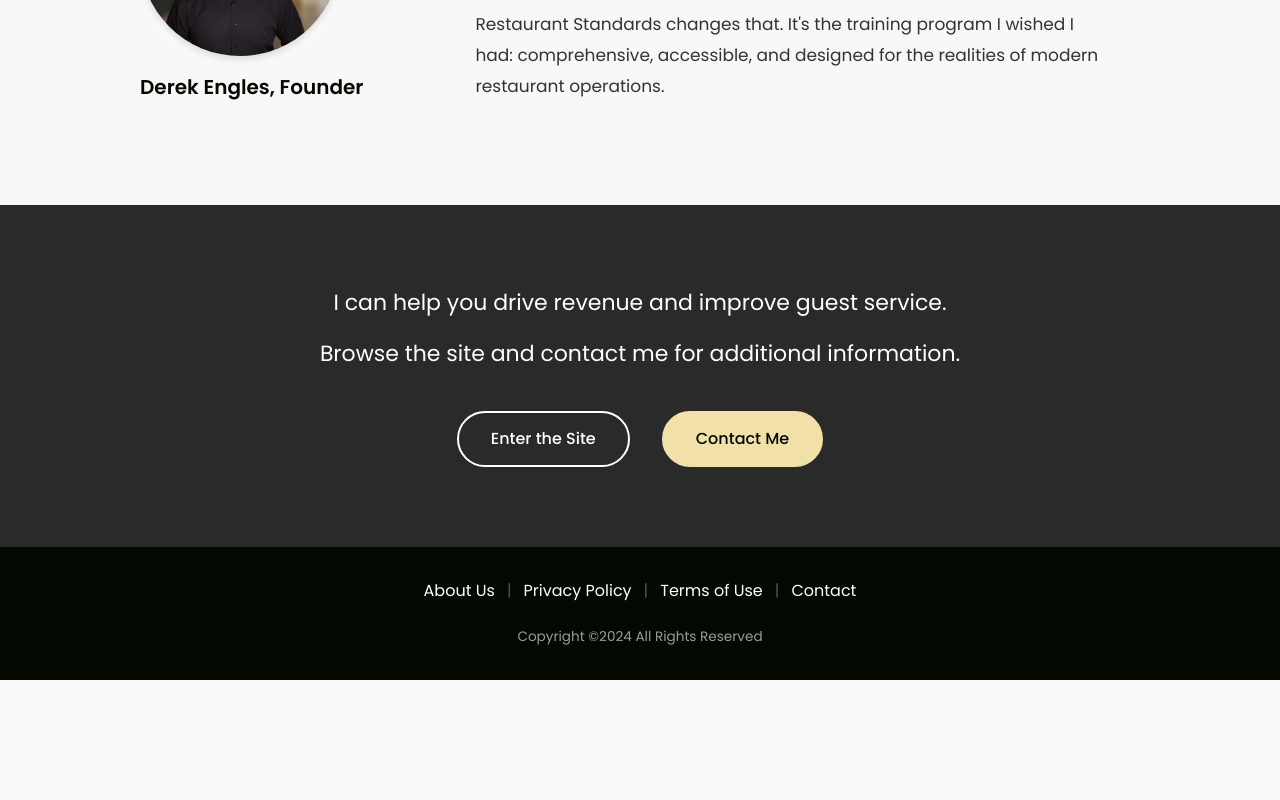
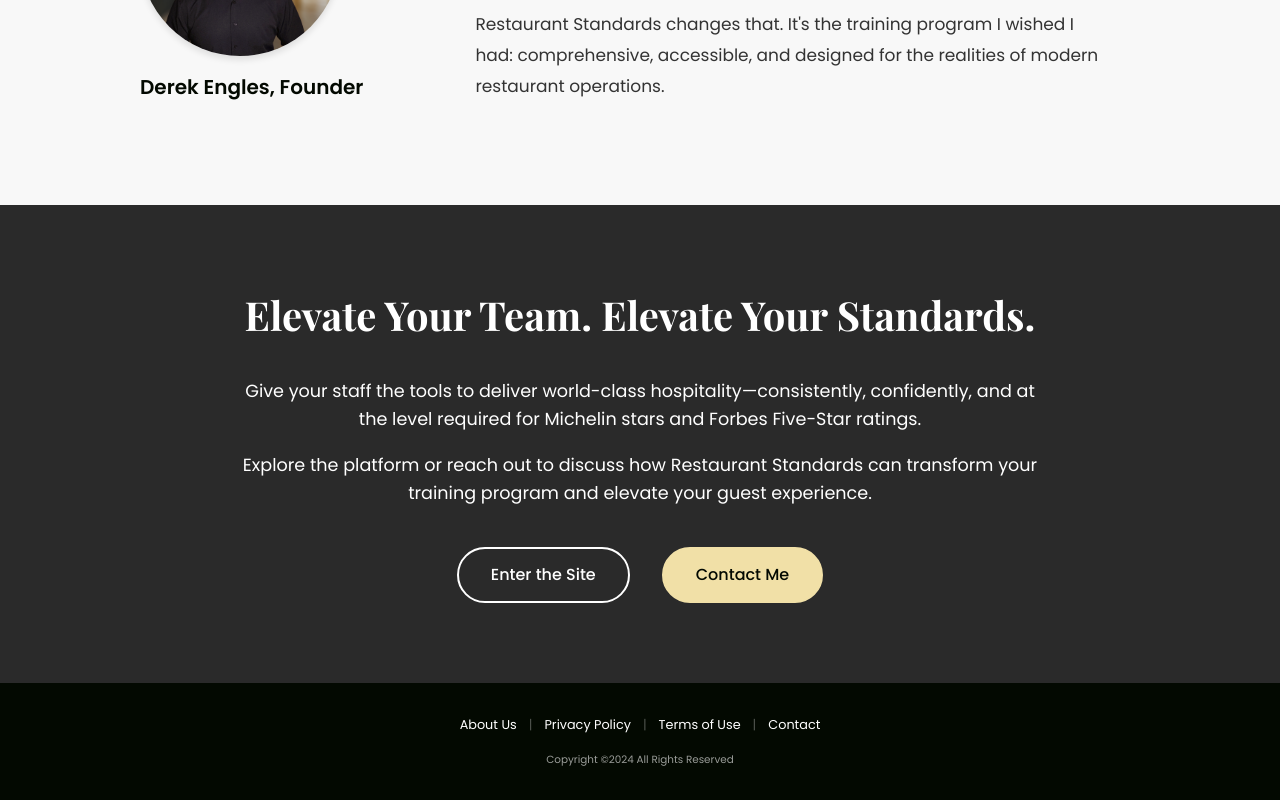
Before and after one commit to Dereks-Projects/restaurant-service-standards, a React (Vite) app: page / in a window 1280 px wide. Shown: the part 2439-3239 px from the top of the page. Before the commit the page ends 3119 px from the top, so only its background shows below. Built offline with nearby package versions, Linux system fonts and the light colour scheme.

Commit message:
new cta and new spacing

```diff
--- a/index.html
+++ b/index.html
@@ -4,14 +4,24 @@
     <meta charset="UTF-8" />
     <meta name="viewport" content="width=device-width, initial-scale=1.0" />
 
+    <!-- Primary Meta Tags -->
     <title>Restaurant Standards - Professional Hospitality Training Platform</title>
     <meta name="description" content="A training platform for hospitality professionals to master reservation handling, guest arrival, dinner service, and more — with video, training tips, and quizzes." />
-    <meta name="keywords" content="restaurant training, hospitality education, server training, reservation handling, guest service, restaurant standards, hospitality excellence" />
+    <meta name="keywords" content="restaurant training, hospitality education, server training, reservation handling, guest service, restaurant standards, hospitality excellence, fine dining training, restaurant service standards, hospitality staff training" />
     <meta name="author" content="Derek Engles" />
-    <meta name="robots" content="index, follow" />
+    <meta name="robots" content="index, follow, max-snippet:-1, max-image-preview:large, max-video-preview:-1" />
 
     <!-- Canonical URL -->
     <link rel="canonical" href="https://www.restaurantstandards.com/" />
+
+    <!-- Preconnect to external resources for faster loading -->
+    <link rel="preconnect" href="https://fonts.googleapis.com" />
+    <link rel="preconnect" href="https://fonts.gstatic.com" crossorigin />
+    <link rel="preconnect" href="https://player.vimeo.com" />
+
+    <!-- Preload critical assets -->
+    <link rel="preload" href="/rss-logo-new.svg" as="image" type="image/svg+xml" />
+    <link rel="preload" href="https://fonts.googleapis.com/css2?family=Poppins:wght@400;600;700&display=swap" as="style" />
 
     <!-- Favicon -->
     <link rel="icon" type="image/png" href="/rss-favicon.png" />
@@ -35,9 +45,79 @@
     <meta name="twitter:title" content="Restaurant Standards - Hospitality Training" />
     <meta name="twitter:description" content="Master reservation handling, guest arrival, dinner service with professional video training, tips, and quizzes." />
     <meta name="twitter:image" content="https://www.restaurantstandards.com/rss-social-card-new.png" />
+    <meta name="twitter:creator" content="@restaurantstandards" />
+
+    <!-- Additional SEO Meta Tags -->
+    <meta name="language" content="English" />
+    <meta name="revisit-after" content="7 days" />
+    <meta name="rating" content="General" />
+    <meta name="distribution" content="global" />
 
     <!-- Theme Color -->
-    <meta name="theme-color" content="#ffffff" />
+    <meta name="theme-color" content="#001f3f" />
+    <meta name="msapplication-TileColor" content="#001f3f" />
+
+    <!-- Structured Data (JSON-LD) for Rich Snippets -->
+    <script type="application/ld+json">
+    {
+      "@context": "https://schema.org",
+      "@type": "EducationalOrganization",
+      "name": "Restaurant Standards",
+      "description": "Professional hospitality training platform for restaurant professionals",
+      "url": "https://www.restaurantstandards.com",
+      "logo": "https://www.restaurantstandards.com/rss-logo-new.svg",
+      "contactPoint": {
+        "@type": "ContactPoint",
+        "contactType": "Customer Service",
+        "url": "https://www.restaurantstandards.com/about"
+      },
+      "sameAs": [
+        "https://www.amazon.com/dp/B0FNDMTK5F"
+      ],
+      "offer": {
+        "@type": "Offer",
+        "category": "Educational Course",
+        "description": "Comprehensive restaurant and hospitality training materials"
+      }
+    }
+    </script>
+
+    <!-- Website Schema -->
+    <script type="application/ld+json">
+    {
+      "@context": "https://schema.org",
+      "@type": "WebSite",
+      "name": "Restaurant Standards",
+      "url": "https://www.restaurantstandards.com",
+      "potentialAction": {
+        "@type": "SearchAction",
+        "target": "https://www.restaurantstandards.com/search?q={search_term_string}",
+        "query-input": "required name=search_term_string"
+      }
+    }
+    </script>
+
+    <!-- Course Schema -->
+    <script type="application/ld+json">
+    {
+      "@context": "https://schema.org",
+      "@type": "Course",
+      "name": "Restaurant Standards Training",
+      "description": "Master reservation handling, guest arrival, dinner service, food and beverage quality, and facility presentation through professional training videos and quizzes.",
+      "provider": {
+        "@type": "EducationalOrganization",
+        "name": "Restaurant Standards",
+        "url": "https://www.restaurantstandards.com"
+      },
+      "hasCourseInstance": [
+        {
+          "@type": "CourseInstance",
+          "courseMode": "online",
+          "courseWorkload": "PT10H"
+        }
+      ]
+    }
+    </script>
   </head>
 
   <body>
--- a/src/components/LandingFooter.css
+++ b/src/components/LandingFooter.css
@@ -65,8 +65,8 @@
 
   /* Larger font size on desktop */
   .landing-footer__nav {
-    font-size: 1rem;
-    margin-bottom: 1.5rem;
+    font-size: .8rem;
+    margin-bottom: 1.1rem;
   }
 
   /* Less padding on links since we have separators */
@@ -75,6 +75,6 @@
   }
 
   .landing-footer__copyright {
-    font-size: 0.85rem;
+    font-size: 0.65rem;
   }
 }
--- a/src/pages/LandingPage.jsx
+++ b/src/pages/LandingPage.jsx
@@ -253,18 +253,23 @@
       {/* ============================== */}
       <section className="landing-cta">
         <div className="landing-cta__container">
+          <h2 className="landing-cta__title">
+            Elevate Your Team. Elevate Your Standards.
+          </h2>
           <p className="landing-cta__text">
-            I can help you drive revenue and improve guest service.
+            Give your staff the tools to deliver world-class hospitality—consistently,
+            confidently, and at the level required for Michelin stars and Forbes Five-Star ratings.
           </p>
           <p className="landing-cta__text">
-            Browse the site and contact me for additional information.
+            Explore the platform or reach out to discuss how Restaurant Standards can
+            transform your training program and elevate your guest experience.
           </p>
 
           <div className="landing-cta__buttons">
             <Link to="/training" className="landing-button landing-button--outline-light">
               Enter the Site
             </Link>
-            <a href="mailto:contact@restaurantstandards.com" className="landing-button landing-button--solid-light">
+            <a href="mailto:derekengles@gmail.com" className="landing-button landing-button--solid-light">
               Contact Me
             </a>
           </div>
--- a/src/pages/ResourcesTrainingPage.jsx
+++ b/src/pages/ResourcesTrainingPage.jsx
@@ -25,7 +25,7 @@
       <Header subtitle="Training Resources" />
 
       <main className="overview-page__content">
-        <div className="overview-page__title">Training</div>
+        <div className="overview-page__title">Staff Development</div>
         <div className="overview-page__divider"></div>
 
         <p className="overview-page__intro">
@@ -80,7 +80,7 @@
         <div className="overview-page__section">
           <div className="overview-page__section-title">Introduction to Wine</div>
           <p className="overview-page__section-text">
-            A deep dive into the world of wine for the hospitality professional.
+            A deep dive into the world of wine for the hospitality professional. This is a comprehensive look at wine regions, varietals, key producers, and service standards.
           </p>
           <a href="/training/intro-wine.pdf" target="_blank" rel="noopener noreferrer">
             Download Booklet
@@ -91,7 +91,7 @@
         <div className="overview-page__section">
           <div className="overview-page__section-title">More Educational Material</div>
           <p className="overview-page__section-text">
-            Here is a collection of articles and educational pieces pertinent to guest service excellence.
+            Here is a collection of articles and educational pieces pertaining to the restaurant and hotel awards systems that are popular in today's hospitality industry.
           </p>
           <a href="/training/michelin-guide.pdf" target="_blank" rel="noopener noreferrer">
             The Michelin Guide
--- a/src/styles/LandingPage.css
+++ b/src/styles/LandingPage.css
@@ -64,14 +64,14 @@
     display: flex;
     flex-direction: column;
     align-items: center;
-    gap: 2rem;
+    gap: 1.8rem;
   }
 
   .mobile-menu-nav a {
     color: white;
     text-decoration: none;
     font-family: 'Poppins', sans-serif;
-    font-size: 1.5rem;
+    font-size: 1.7rem;
     font-weight: 400;
   }
 
@@ -80,7 +80,7 @@
     bottom: 3rem;
     display: flex;
     gap: 2rem;
-    padding-bottom: 5rem;
+    padding-bottom: 7rem;
   }
 
   .mobile-menu-social img {
@@ -104,19 +104,19 @@
     display: flex;
     flex-direction: column;
     gap: 4px;
-    width: 24px;
+    width: 20px;
   }
 
   .mobile-hamburger span {
     display: block;
-    width: 24px;
+    width: 20px;
     height: 2px;
     background: white;
   }
 
   .mobile-title {
     font-family: 'Playfair Display', serif;
-    font-weight: 300;
+    font-weight: 500;
     color: white;
     font-size: 1.5rem;
     line-height: 1.1;
@@ -488,8 +488,17 @@
     margin: 0 auto;
   }
 
+  .landing-cta__title {
+  font-family: 'Playfair Display', serif;
+  font-size: 2rem;
+  font-weight: 700;
+  color: #ffffff;
+  margin-bottom: 1.5rem;
+  line-height: 1.2;
+}
+
   .landing-cta__text {
-    font-size: 1.125rem;
+    font-size: 1rem;
     line-height: 1.5;
     margin-bottom: 1rem;
   }
@@ -852,6 +861,15 @@
     padding: 4rem 2rem;
     text-align: center;
   }
+
+  .landing-cta__title {
+  font-family: 'Playfair Display', serif;
+  font-size: 2rem;
+  font-weight: 700;
+  color: #ffffff;
+  margin-bottom: 1.5rem;
+  line-height: 1.2;
+}
 
   .landing-cta__container {
     max-width: 800px;
@@ -1246,10 +1264,16 @@
     margin: 0 auto;
   }
 
+  .landing-cta__title {
+    font-family: 'Playfair Display', serif;
+    font-size: 2.5rem;
+    margin-bottom: 2rem;
+  }
+
   .landing-cta__text {
-    font-size: 1.375rem;
+    font-size: 1.1rem;
     line-height: 1.6;
-    margin-bottom: 1rem;
+    margin-bottom: 1.1rem;
   }
 
   .landing-cta__buttons {
```
Also changed, not shown: 1 other file (tests, documents, lock files or other folders).
